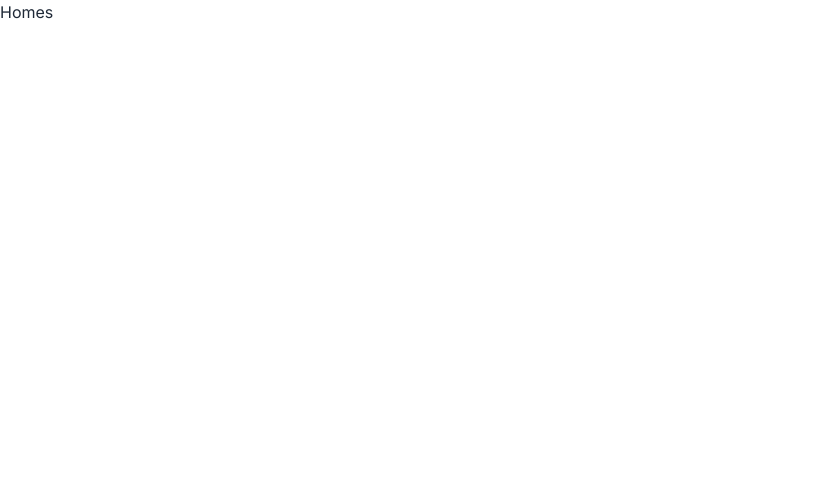
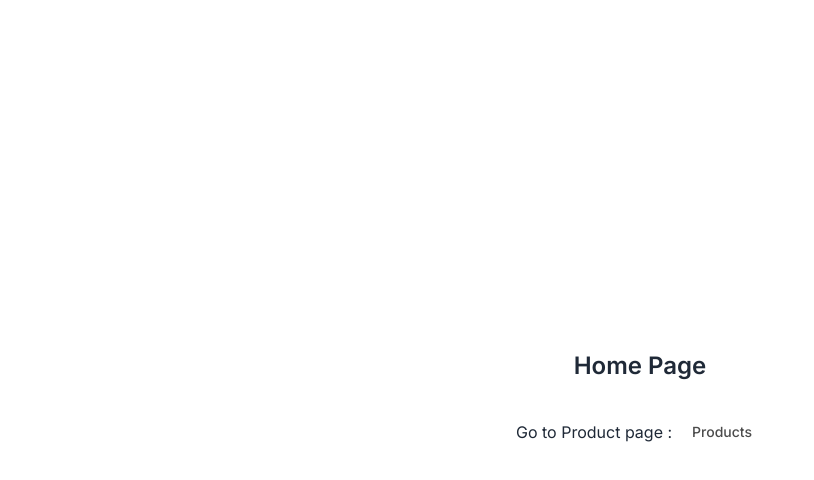
Before and after one commit to IRTIDEATH/crud-psql, a Next.js app: page / in a window 1280 px wide. Shown: the top 480 px of the page, without its empty margins (0-814 px from the left). Built offline with nearby package versions, Linux system fonts and the light colour scheme.

Commit message:
upd: add link in homepage

```diff
--- a/app/page.tsx
+++ b/app/page.tsx
@@ -1,8 +1,15 @@
 import React from 'react'
+import Link from 'next/link'
 
 const Home = () => {
   return (
-    <div>Homes</div>
+    <div className="w-full h-screen flex flex-col items-center justify-center space-y-8">
+      <h1 className="text-2xl font-semibold">Home Page</h1>
+      <div className="flex items-center space-x-2">
+        <p>Go to Product page :</p>
+        <Link className="py-2 px-3 bg-[#fff] rounded-md text-sm font-medium text-[#4b4b4b]" href={'/products'}>Products</Link>
+      </div>
+    </div>
   )
 }
 
```
